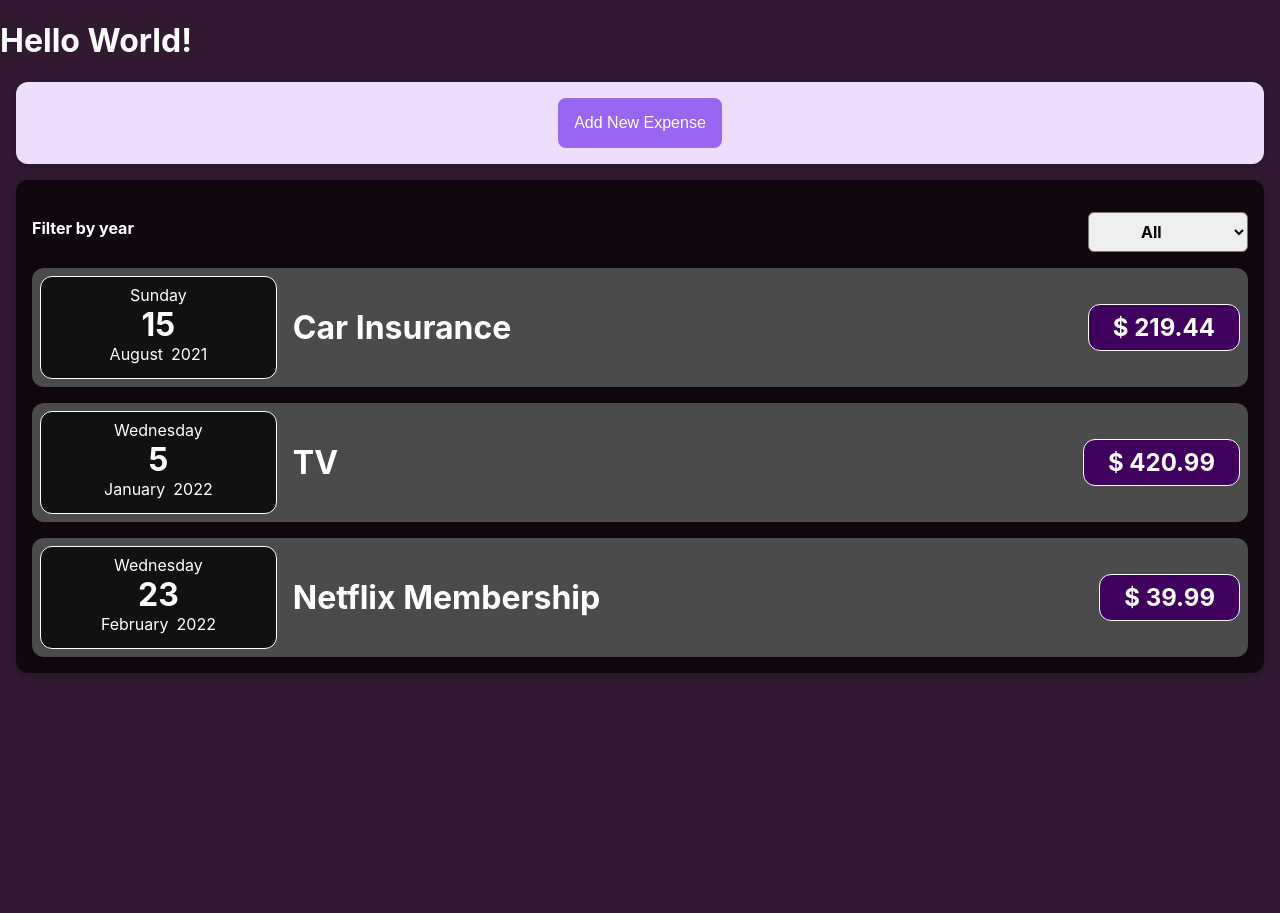
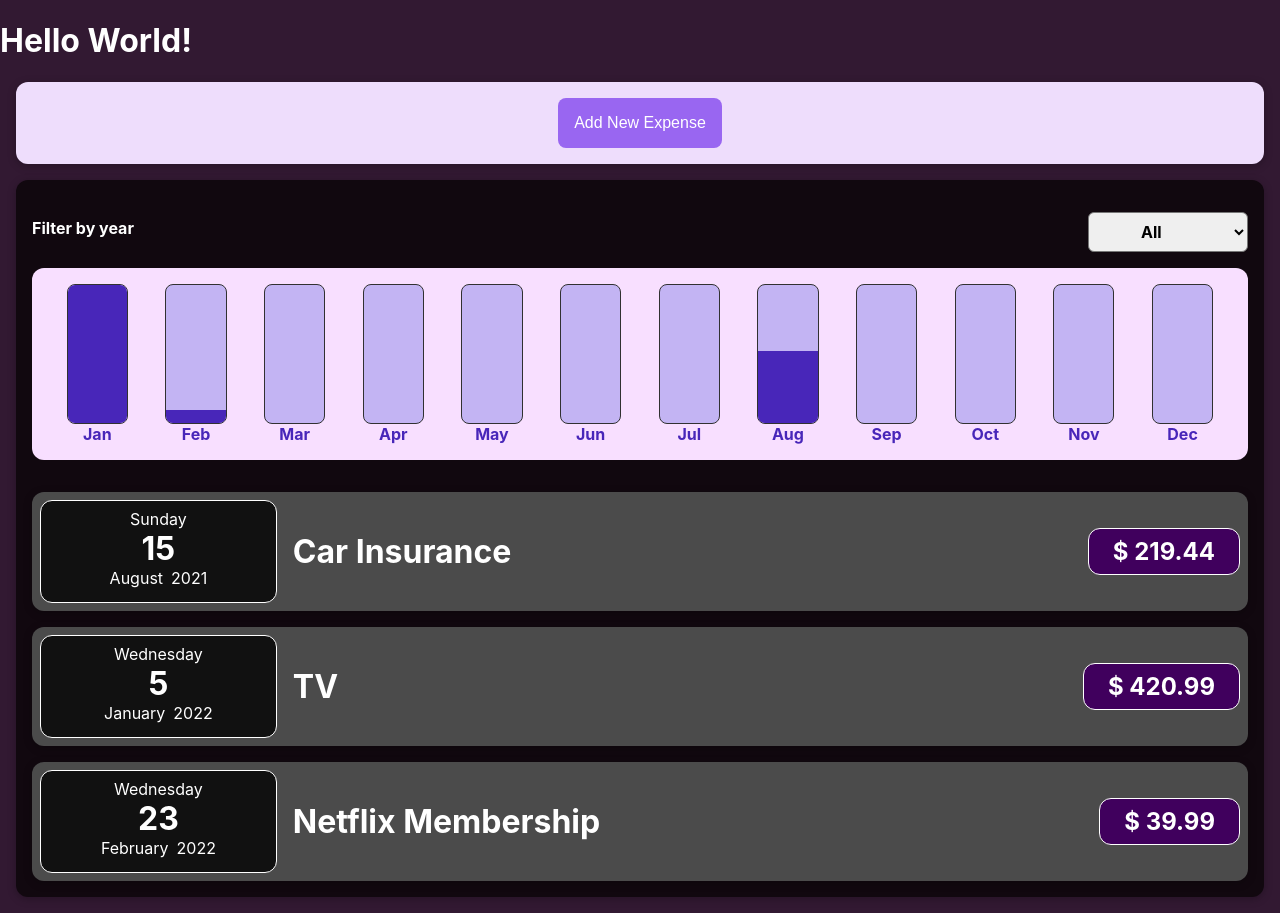
Before and after one commit to RossCr0ss/Study-Item-Comparetor, a React (Create React App) app: page / in a window 1280 px wide. Before the commit the page ends 800 px from the top, so only its background shows below. Built offline with nearby package versions, Linux system fonts and the light colour scheme.

Commit message:
Complete project.

```diff
--- /dev/null
+++ b/src/components/Chart/Chart.css
@@ -0,0 +1,10 @@
+.chart {
+  padding: 1rem;
+  border-radius: 12px;
+  background-color: #f8dfff;
+  text-align: center;
+  display: flex;
+  justify-content: space-around;
+  height: 10rem;
+  margin-bottom: 2rem;
+}
--- /dev/null
+++ b/src/components/Chart/Chart.js
@@ -0,0 +1,22 @@
+import './Chart.css';
+import ChartBar from './ChartBar';
+
+const Chart = (props) => {
+  const dataPointValues = props.dataPoints.map((dataPoint) => dataPoint.value);
+  const totalMaxValue = Math.max(...dataPointValues);
+
+  return (
+    <div className="chart">
+      {props.dataPoints.map((item, index) => (
+        <ChartBar
+          value={item.value}
+          label={item.label}
+          maxValue={totalMaxValue}
+          key={index}
+        />
+      ))}
+    </div>
+  );
+};
+
+export default Chart;
--- /dev/null
+++ b/src/components/Chart/ChartBar.css
@@ -0,0 +1,36 @@
+.chart-bar {
+  height: 100%;
+  display: flex;
+  flex-direction: column;
+  align-items: center;
+  width: 5%;
+}
+
+.chart-bar__inner {
+  height: 100%;
+  width: 100%;
+  border: 1px solid #313131;
+  border-radius: 0.5rem;
+  background-color: #c3b4f3;
+  overflow: hidden;
+  display: flex;
+  flex-direction: column;
+  justify-content: flex-end;
+}
+
+.chart-bar__fill {
+  background-color: #4826b9;
+  width: 100%;
+  transition: all 0.3s ease-out;
+}
+
+.chart-bar__label {
+  font-weight: bold;
+  font-size: 1rem;
+  text-align: center;
+  color: #4826b9;
+}
+
+.chart-bar__value {
+  position: absolute;
+}
--- /dev/null
+++ b/src/components/Chart/ChartBar.js
@@ -0,0 +1,20 @@
+import './ChartBar.css';
+
+const ChartBar = (props) => {
+  let barFillHeight = '0%';
+
+  if (props.maxValue > 0) {
+    barFillHeight = Math.round((props.value / props.maxValue) * 100) + '%';
+  }
+
+  return (
+    <div className="chart-bar">
+      <div className="chart-bar__inner">
+        <div className="chart-bar__fill" style={{ height: barFillHeight }} />
+      </div>
+      <div className="chart-bar__label">{props.label}</div>
+    </div>
+  );
+};
+
+export default ChartBar;
--- a/src/components/Expenses/Expenses.js
+++ b/src/components/Expenses/Expenses.js
@@ -3,6 +3,7 @@
 import ExpensesFilter from './ExpenseFilter';
 import ExpenseItem from './ExpenseItem';
 import './Expenses.css';
+import ExpensesChart from './ExpensesChart';
 
 const Expenses = (props) => {
   const [filteredYear, setFilteredYear] = useState('All');
@@ -46,12 +47,18 @@
     ));
   }
 
+  const expensesData =
+    filteredYear === 'All' && props.items.length
+      ? props.items
+      : filteredExpenses;
+
   return (
     <Card className="expenses">
       <ExpensesFilter
         selected={filteredYear}
         onFilteredExpense={getExpenseYearHandler}
       />
+      <ExpensesChart expenses={expensesData} />
 
       {expensesContent}
     </Card>
--- /dev/null
+++ b/src/components/Expenses/ExpensesChart.js
@@ -0,0 +1,28 @@
+import Chart from '../Chart/Chart';
+import './ExpensesChart.css';
+
+const ExpensesChart = (props) => {
+  const chartDataPoints = [
+    { label: 'Jan', value: 0 },
+    { label: 'Feb', value: 0 },
+    { label: 'Mar', value: 0 },
+    { label: 'Apr', value: 0 },
+    { label: 'May', value: 0 },
+    { label: 'Jun', value: 0 },
+    { label: 'Jul', value: 0 },
+    { label: 'Aug', value: 0 },
+    { label: 'Sep', value: 0 },
+    { label: 'Oct', value: 0 },
+    { label: 'Nov', value: 0 },
+    { label: 'Dec', value: 0 },
+  ];
+
+  for (const expense of props.expenses) {
+    const expenseMonth = expense.date.getMonth();
+    chartDataPoints[expenseMonth].value += expense.amount;
+  }
+
+  return <Chart dataPoints={chartDataPoints} />;
+};
+
+export default ExpensesChart;
--- a/src/components/NewExpense/ExpenseForm.js
+++ b/src/components/NewExpense/ExpenseForm.js
@@ -23,7 +23,7 @@
 
     const expenseData = {
       title,
-      amount,
+      amount: +amount,
       date: new Date(date),
     };
 
```
Also changed, not shown: src/components/Expenses/ExpensesChart.css (added).
